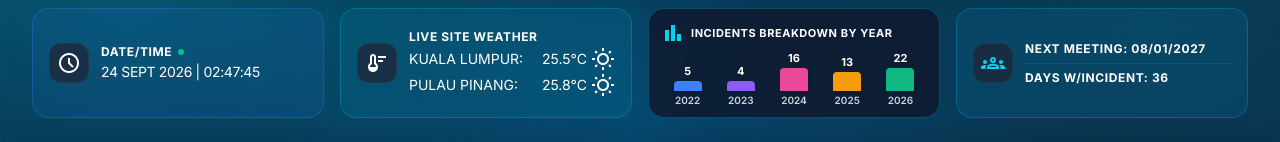
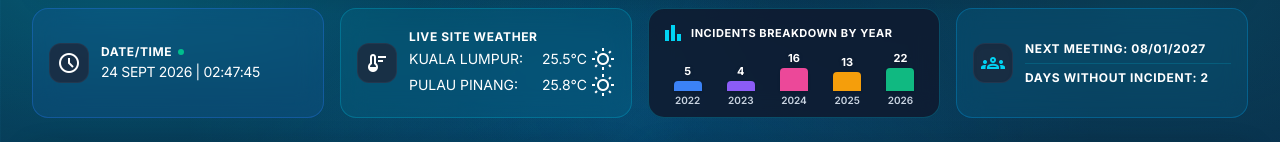
Before and after one commit to syafiqeastway-byte/HSE-system, a React (Vite) app: page / in a window 1280 px wide. Shown: the part 134-276 px from the top of the page. Built offline with nearby package versions, Linux system fonts and the light colour scheme; no server answers.

Commit message:
fix: update days without incident default value
Update default value from 36 to 2 and rename label for clarity.

```diff
--- a/src/components/TelemetryHub.tsx
+++ b/src/components/TelemetryHub.tsx
@@ -309,7 +309,7 @@ export const TelemetryHub: React.FC<TelemetryHubProps> = ({
 
   const displayMeetingDate = jkkMeeting.date || '08/01/2027';
   const meetingDaysRemaining = getDaysRemaining(displayMeetingDate);
-  const safeDays = daysCount || 36;
+  const safeDays = daysCount !== undefined && daysCount !== null ? daysCount : 2;
 
   return (
     <div className="grid grid-cols-1 sm:grid-cols-2 lg:grid-cols-4 gap-3.5 sm:gap-4 mb-6">
@@ -440,10 +440,10 @@ export const TelemetryHub: React.FC<TelemetryHubProps> = ({
               </span>
             </div>
 
-            {/* Bottom row: DAYS W/INCIDENT: nombor sahaja, tulisan SAFE dibuang */}
+            {/* Bottom row: DAYS WITHOUT INCIDENT */}
             <div className="text-xs sm:text-xs font-bold text-emerald-400 uppercase tracking-wider mt-1.5 pt-1.5 border-t border-cyan-500/20 flex items-center justify-between gap-1">
               <span className="truncate">
-                DAYS W/INCIDENT: <span className="text-white font-extrabold">{safeDays}</span>
+                DAYS WITHOUT INCIDENT: <span className="text-white font-extrabold">{safeDays}</span>
               </span>
             </div>
           </div>
--- a/src/data/mockData.ts
+++ b/src/data/mockData.ts
@@ -10,7 +10,7 @@ import {
   MinuteMeeting
 } from '../types';
 
-export const INITIAL_DAYS_WITHOUT_INCIDENT = 36;
+export const INITIAL_DAYS_WITHOUT_INCIDENT = 2;
 
 export const MOCK_SOPS: SOPItem[] = [
   { id: '1', code: 'SOP-EE-001', title: 'Visitors Safety Induction & Site Protocol', category: 'General HSE', description: 'Mandatory registration, briefing, and PPE requirements for all site visitors.', revisionDate: '2026-01-15', documentUrl: 'https://docs.google.com/document/d/e/2PACX-1vSOP-EE-001/pub?embedded=true' },
--- a/src/utils/gasBridge.ts
+++ b/src/utils/gasBridge.ts
@@ -70,7 +70,7 @@ let cachedDaysWithoutIncident: number = (() => {
       if (!isNaN(p)) return p;
     }
   } catch {}
-  return 36;
+  return 2;
 })();
 
 export function getCachedDaysWithoutIncident(): number {
```
